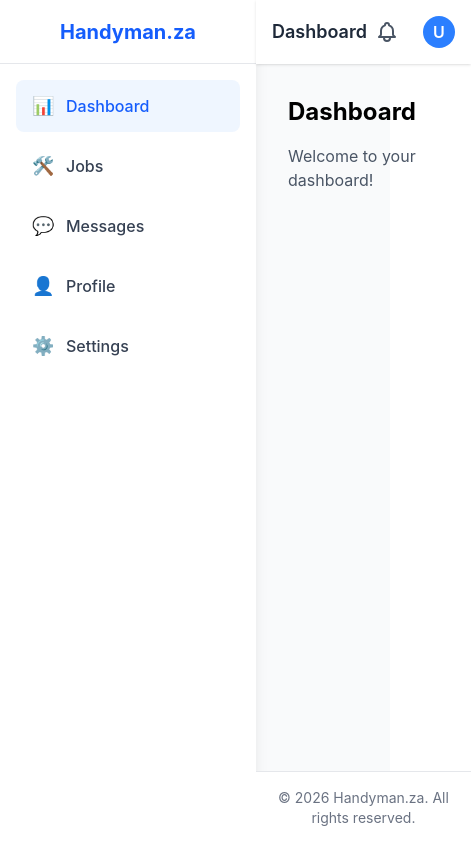
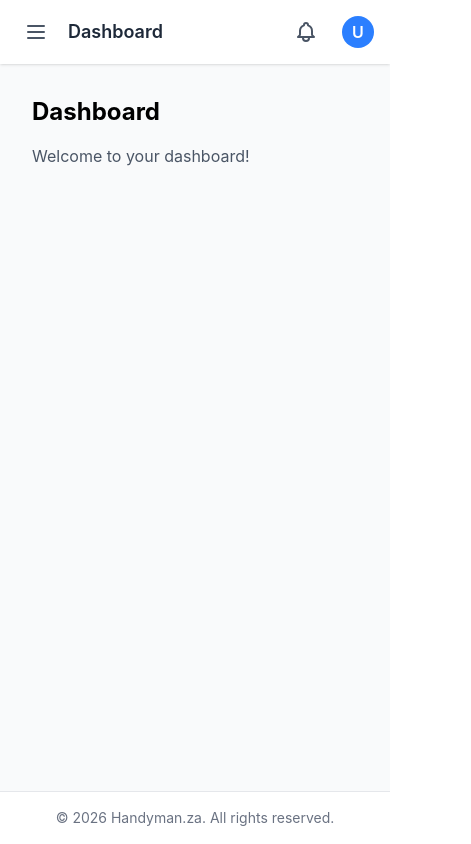
Before and after one commit to P-Mnguni/handyman_za, a React app in the folder frontend/: page /dashboard in a window 390 px wide. Shown: the whole page, 471 px wide, since content can reach past the window. Built offline with nearby package versions, Linux system fonts and the light colour scheme; the HTML template or start-up script is replaced by a standard one.

Commit message:
debugging: sidebar ui and hamburger icon shows

```diff
--- a/frontend/src/layouts/DashboardLayout.jsx
+++ b/frontend/src/layouts/DashboardLayout.jsx
@@ -1,7 +1,9 @@
-//import { useState } from "react";
+import { useState } from "react";
 import { Outlet, NavLink } from 'react-router-dom';
 
 const DashboardLayout = () => {
+    const [sidebarOpen, setSidebarOpen] = useState(false);
+
     const navItems = [
         { path: '/dashboard', label: 'Dashboard', icon: '📊' },
         { path: '/jobs', label: 'Jobs', icon: '🛠️' },
@@ -12,8 +14,8 @@ const DashboardLayout = () => {
 
     return (
         <div className="min-h-screen bg-gray-50 flex">
-            {/* Sidebar - fixed width, full height */}
-            <aside className="w-64 bg-white shadow-lg h-screen flex flex-col shrink-0">
+            {/* Sidebar - hidden on mobile, visible on desktop */}
+            <aside className="hidden lg:block lg:w-64 bg-white shadow-lg h-screen flex flex-col shrink-0">
                 {/* Logo */}
                 <div className="h-16 flex items-center justify-center border-b border-gray-200">
                     <h1 className="text-xl font-bold text-blue-600">Handyman.za</h1>
@@ -43,12 +45,37 @@ const DashboardLayout = () => {
                 </nav>
             </aside>
 
-            {/* Main content area - takes remaining width */}
+            {/* Main content area - takes remaining width with no left margin on mobile */}
             <div className="flex-1 flex flex-col">
                 {/* Navbar */}
                 <header className="bg-white shadow-sm h-16 shrink-0">
                     <div className="h-full px-4 flex items-center justify-between">
-                        <h2 className="text-lg font-semibold text-gray-800">Dashboard</h2>
+                        {/* Left section with hamburger menu */}
+                        <div className="flex items-center">
+                            {/* Hamburger menu button - visible only on mobile */}
+                            <button
+                                onClick={() => setSidebarOpen(true)}
+                                className="p-2 rounded-md text-gray-600 hover:bg-gray-100 focus:outline-none lg:hidden mr-3"
+                                aria-label="Open sidebar"
+                            >
+                                <svg
+                                    className="h-6 w-6"
+                                    fill="none"
+                                    stroke="currentColor"
+                                    viewBox="0 0 24 24"
+                                >
+                                    <path
+                                        strokeLinecap="round"
+                                        strokeLinejoin="round"
+                                        strokeWidth={2}
+                                        d="M4 6h16M4 12h16M4 18h16"
+                                    />
+                                </svg>
+                            </button>
+                            <h2 className="text-lg font-semibold text-gray-800">Dashboard</h2>
+                        </div>
+
+                        {/* Right section */}
                         <div className="flex items-center space-x-4">
                             <button className="p-2 rounded-full text-gray-600 hover:bg-gray-100">
                                 <svg className="h-6 w-6" fill="none" stroke="currentColor" viewBox="0 0 24 24">
@@ -82,6 +109,46 @@ const DashboardLayout = () => {
                     </p>
                 </footer>
             </div>
+
+            {/* Mobile sidebar drawer - slides in from left */}
+            {sidebarOpen && (
+                <>
+                    {/* Backdrop */}
+                    <div
+                        className="fixed inset-0 bg-gray-600 bg-opacity-50 z-40 lg:hidden"
+                        onClick={() => setSidebarOpen(false)}
+                    />
+
+                    {/* Sidebar drawer */}
+                    <aside className="fixed inset-y-0 left-0 w-64 bg-white shadow-lg z-50 flex flex-col">
+                        <div className="h-16 flex items-center justify-center border-b border-gray-200">
+                            <h1 className="text-xl font-bold text-blue-600">Handyman.za</h1>
+                        </div>
+                        <nav className="flex-1 p-4 overflow-y-auto">
+                            <ul className="space-y-2">
+                                {navItems.map((item) => (
+                                    <li key={item.path}>
+                                        <NavLink
+                                            to={item.path}
+                                            className={({ isActive }) =>
+                                            `flex items-center px-4 py-3 rounded-lg transition-colors ${
+                                                isActive
+                                                    ? 'bg-blue-50 text-blue-600'
+                                                    : 'text-gray-700 hover:bg-gray-100'
+                                            }`
+                                        }
+                                        onClick={() => setSidebarOpen(false)}
+                                        >
+                                            <span className="mr-3 text-lg">{item.icon}</span>
+                                            <span className="font-medium">{item.label}</span>
+                                        </NavLink>
+                                    </li>
+                                ))}
+                            </ul>
+                        </nav>
+                    </aside>
+                </>
+            )}
         </div>
     );
 };
```
